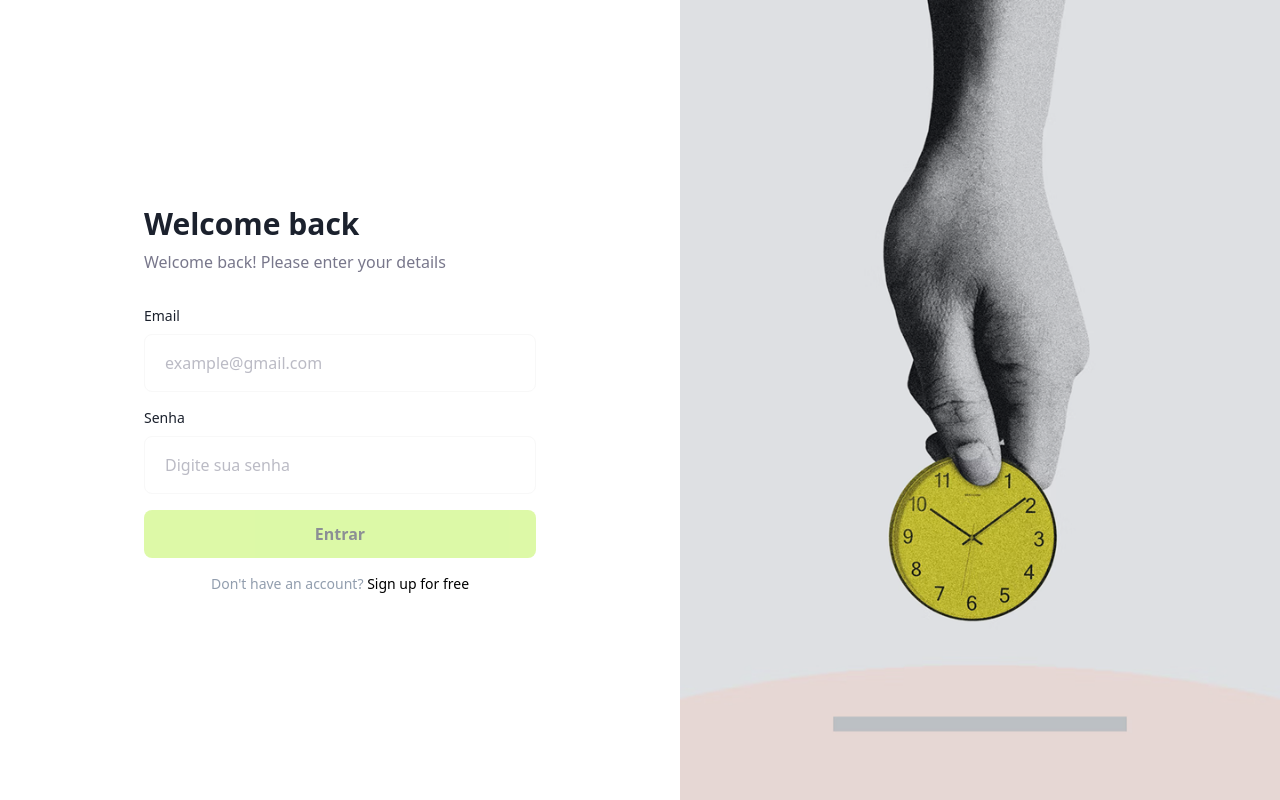
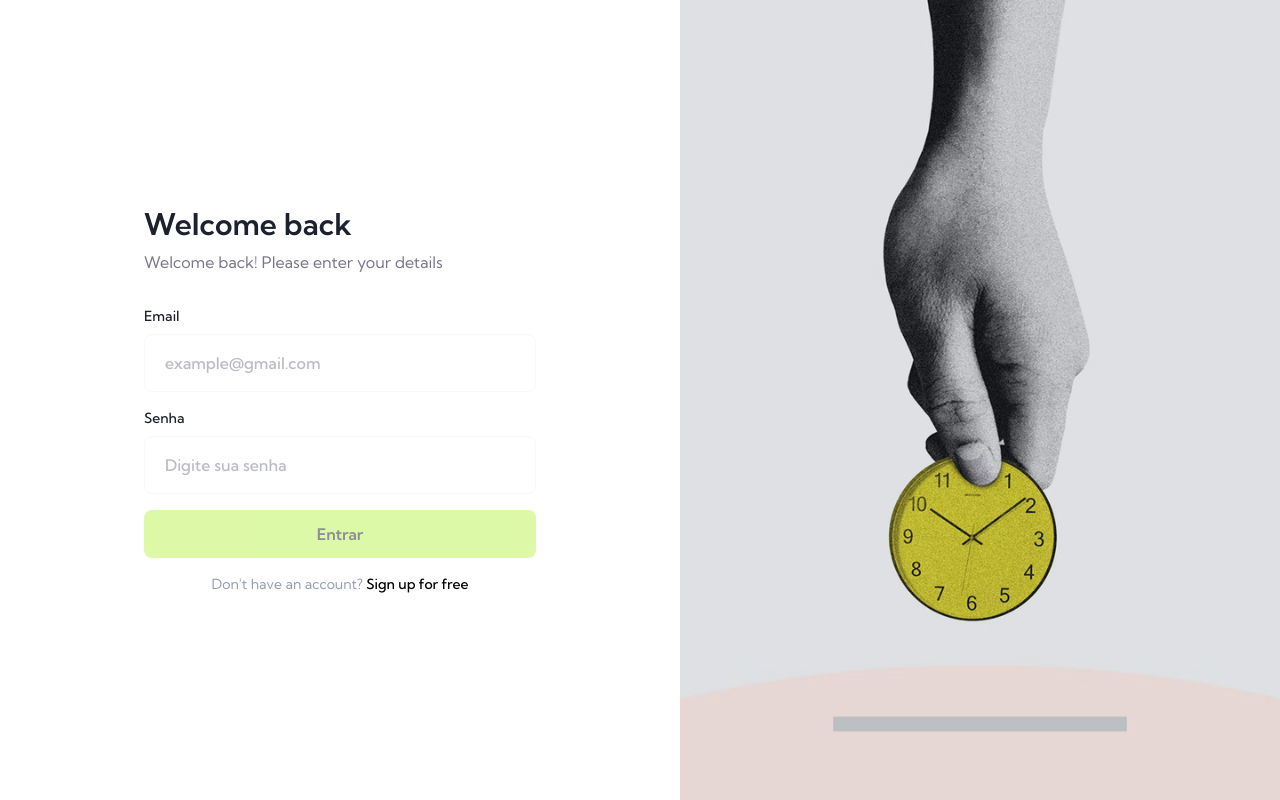
Before and after one commit to alexsandro-mcarvalho/smart-wallet, a Next.js app: page /login in a window 1280 px wide. Built offline with nearby package versions, Linux system fonts and the light colour scheme; no server answers.

Commit message:
fix: corrige tipografia padrao

```diff
--- a/app/layout.tsx
+++ b/app/layout.tsx
@@ -14,8 +14,8 @@ export const metadata: Metadata = {
 
 export default function RootLayout({ children }: LayoutProps<"/">) {
   return (
-    <html lang="pt-BR">
-      <body className={`${kumbhSans.variable} font-kumbh-sans`}>{children}</body>
+    <html lang="pt-BR" className={`${kumbhSans.variable} font-kumbh`}>
+      <body>{children}</body>
     </html>
   );
 }
```
